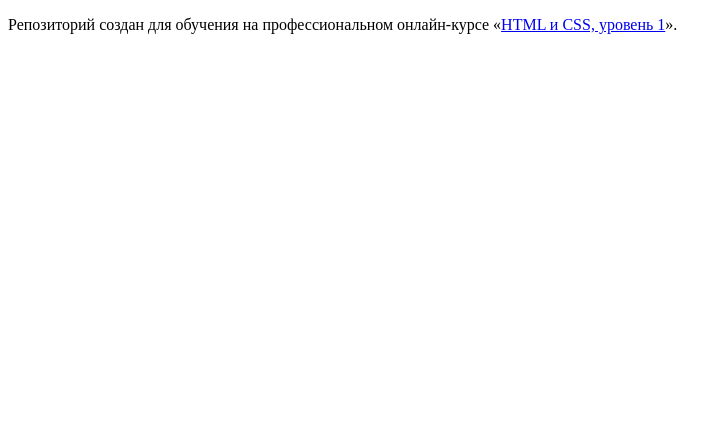
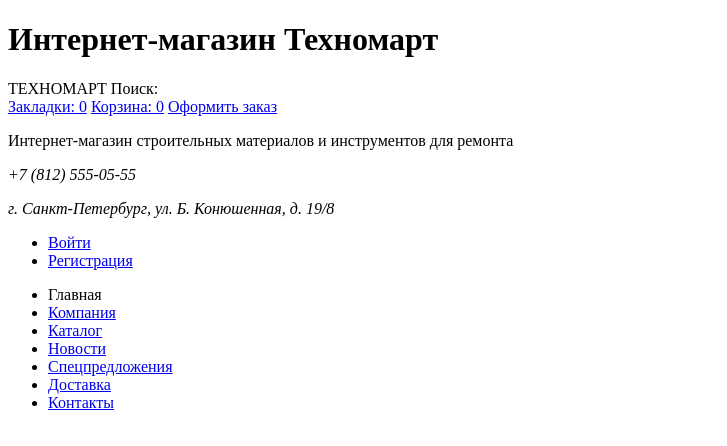
Before and after one commit to imerofeev/5046-technomart-25, a plain HTML site: page index.html in a window 1280 px wide. Shown: the whole page, without its empty margins (0-727 px from the left). Drawn offline with Linux system fonts and the light colour scheme.

Commit message:
Разметка хедера основной страницы

```diff
--- a/index.html
+++ b/index.html
@@ -5,8 +5,55 @@
     <title>HTML Academy: Техномарт</title>
   </head>
   <body>
-
-    <p>Репозиторий создан для обучения на профессиональном онлайн‑курсе «<a href="https://htmlacademy.ru/intensive/htmlcss">HTML и CSS, уровень 1</a>».</p>
-
+  	<h1 class="visually-hidden site-name">Интернет-магазин Техномарт</h1>
+    <header class="main-header">
+      <section class="main-header-top">
+        <a class="main-header-top-logo">
+          ТЕХНОМАРТ
+        </a>
+        <span class="main-header-top-search">Поиск:</span>
+        <div class="main-header-top-links">
+          <a href="#" class="main-header-top-links-bookmarks">Закладки: 0</a>
+          <a href="#" class="main-header-top-links-basket">Корзина: 0</a>
+          <a href="#" class="main-header-top-links-order">Оформить заказ</a>
+        </div>
+      </section>
+      <div class="container">
+        <div class="main-header-bottom">
+          <section class="main-header-bottom-intro">
+            <p class="main-header-bottom-intro-about">Интернет-магазин строительных материалов и инструментов для ремонта</p>
+            <address class="main-header-bottom-intro-address">
+              <p class="main-header-bottom-intro-address-phone">+7 (812) 555-05-55</p>
+              <p class="main-header-bottom-intro-address-street">г. Санкт-Петербург, ул. Б. Конюшенная, д. 19/8</p>
+            </address>
+          </section>
+        </div>
+        <div class="main-header-bottom-user">
+          <ul class="main-header-bottom-user-menu">
+            <li class="main-header-bottom-user-menu-enter">
+              <a href="#" class="main-header-bottom-user-menu-enter-link">
+                <span>Войти</span>
+              </a>
+            </li>
+            <li>
+              <a href="#" class="main-header-bottom-user-menu-registration-link">
+                <span>Регистрация</span>
+              </a>
+            </li>
+          </ul>
+        </div>
+        <nav class="main-header-bottom-navigation">
+          <ul>
+            <li><a>Главная</a></li>
+            <li><a href="#">Компания</a></li>
+            <li><a href="catalog.html">Каталог</a></li>
+            <li><a href="#">Новости</a></li>
+            <li><a href="#">Спецпредложения</a></li>
+            <li><a href="#">Доставка</a></li>
+            <li><a href="#">Контакты</a></li>
+          </ul>
+        </nav>
+      </div>
+    </header>
   </body>
 </html>
```
Also changed, not shown: catalog.html (added).
